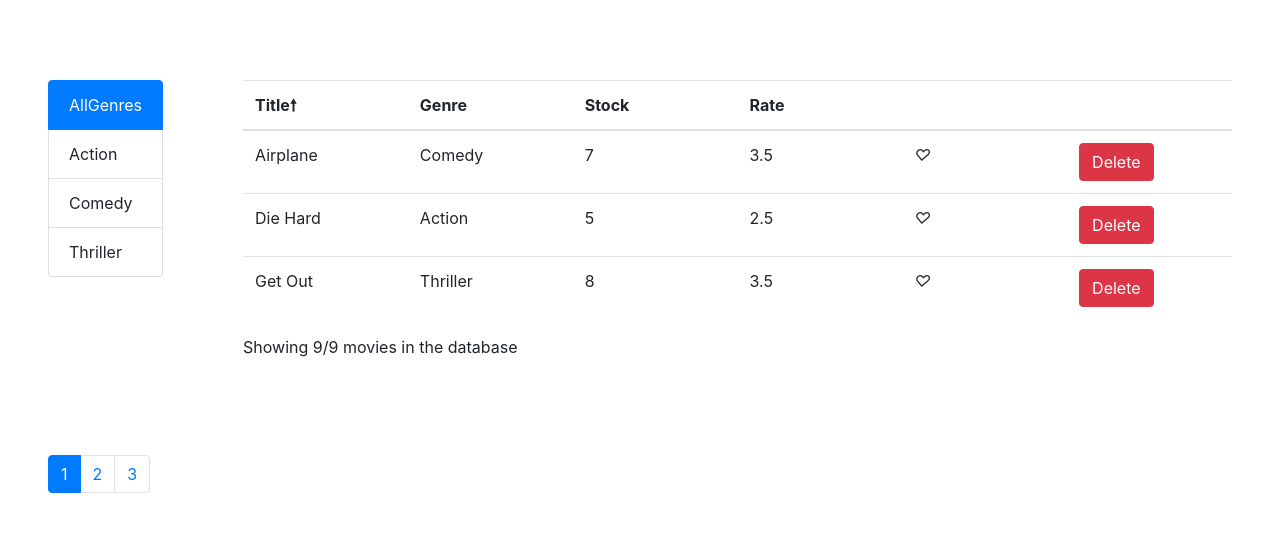
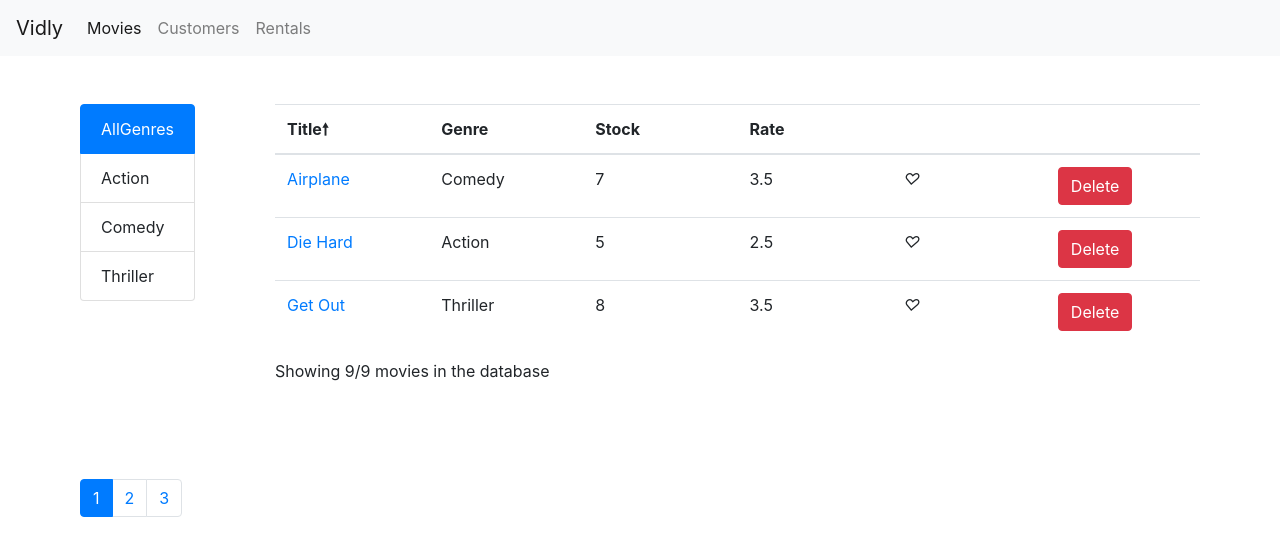
Before and after one commit to Jonas-Wessner/learn-react-vidly, a React (Create React App) app: page /movies in a window 1280 px wide. Shown: the top 556 px of the page. Built offline with nearby package versions, Linux system fonts and the light colour scheme.

Commit message:
feat: implement navbar and routing

```diff
--- a/package.json
+++ b/package.json
@@ -13,6 +13,7 @@
     "prop-types": "^15.7.2",
     "react": "^17.0.2",
     "react-dom": "^17.0.2",
+    "react-router-dom": "^5.2.0",
     "react-scripts": "4.0.3",
     "web-vitals": "^1.1.1"
   },
--- a/src/App.css
+++ b/src/App.css
@@ -36,3 +36,7 @@
     transform: rotate(360deg);
   }
 }
+
+.content {
+  padding: 3rem 5rem 0;
+}
--- a/src/App.js
+++ b/src/App.js
@@ -1,77 +1,34 @@
 import React, { Component } from "react";
+import { Redirect, Route, Switch } from "react-router-dom";
 import "./App.css";
-import Counters from "./components/counters";
-import Like from "./components/like";
 import NavBar from "./components/navBar";
+import Movies from "./components/movies";
+import Rentals from "./components/rentals";
+import Customers from "./components/customers";
+import MovieForm from "./components/movieForm";
+import NotFound from "./components/notFound";
 
 class App extends Component {
-  state = {
-    isLiked: false,
-    counters: [
-      { value: 1, id: 0 },
-      { value: 2, id: 1 },
-      { value: 12, id: 2 },
-    ],
-  };
-
-  handleDelete = counter => {
-    this.setState({
-      counters: this.state.counters.filter(elem => elem.id !== counter.id),
-    });
-  };
-
-  updateCounterValue = (counter, value) => {
-    const c = [...this.state.counters]; // clone counters
-    const index = c.indexOf(counter);
-    c[index] = { ...counter }; // clone relevant counter, because is is so far still referencing the counter in the state
-    c[index].value = value; // increment new value without modifying this.state
-    this.setState({ counters: c }); // let react properly update this.state
-  };
-
-  handleIncrement = counter => {
-    this.updateCounterValue(counter, counter.value + 1);
-  };
-
-  handleDecrement = counter => {
-    this.updateCounterValue(counter, counter.value - 1);
-  };
-
-  handleReset = () => {
-    this.setState({
-      counters: this.state.counters.map(counter => {
-        const c = { ...counter };
-        c.value = 0;
-        return c;
-      }),
-    });
-  };
-
-  handleLikeToggle = (bC, isEnabled) => {
-    const newState = { ...this.state };
-    newState.isLiked = isEnabled;
-    this.setState(newState);
-  };
-
-  render() {
+  render = () => {
     return (
       <React.Fragment>
-        <NavBar counters={this.state.counters} />
-        <main className="container">
-          <Like
-            isEnabled={this.state.isLiked}
-            onToggle={this.handleLikeToggle}
-          />
-          <Counters
-            counters={this.state.counters}
-            onReset={this.handleReset}
-            onIncrement={this.handleIncrement}
-            onDecrement={this.handleDecrement}
-            onDelete={this.handleDelete}
-          />
-        </main>
+        <NavBar />
+        <div className="content">
+          <Switch>
+            <Route path="/movies/:id" component={MovieForm} />
+            <Route path="/movies" component={Movies} />
+            <Route path="/customers" component={Customers} />
+            <Route path="/rentals" component={Rentals} />
+            {/* :id means that the component will get this part fo the url passed
+            in props.match.params as attribute with the name id */}
+            <Route path="/not-found" component={NotFound} />
+            <Redirect exact from="/" to="/movies" />
+            <Redirect to="not-found" />
+          </Switch>
+        </div>
       </React.Fragment>
     );
-  }
+  };
 }
 
 export default App;
--- /dev/null
+++ b/src/components/customers.jsx
@@ -0,0 +1,9 @@
+import React, { Component } from "react";
+
+class Customers extends Component {
+  render() {
+    return <h1>Customers</h1>;
+  }
+}
+
+export default Customers;
--- /dev/null
+++ b/src/components/movieForm.jsx
@@ -0,0 +1,20 @@
+import React, { Component } from "react";
+
+class MovieForm extends Component {
+  handleSave = () => {
+    this.props.history.push("/movies"); // redirect to movies page after save
+  };
+
+  render() {
+    return (
+      <React.Fragment>
+        <h1>Movie Form {this.props.match.params.id}</h1>
+        <button className="btn btn-primary" onClick={this.handleSave}>
+          Save
+        </button>
+      </React.Fragment>
+    );
+  }
+}
+
+export default MovieForm;
--- a/src/components/moviesTable.jsx
+++ b/src/components/moviesTable.jsx
@@ -1,4 +1,5 @@
 import { Component } from "react";
+import { Link } from "react-router-dom";
 import Like from "./like";
 import PropTypes from "prop-types";
 import Table from "./common/table";
@@ -6,7 +7,13 @@ import Table from "./common/table";
 class MoviesTable extends Component {
   // path is the path to the property displayed, name is the name displayed in the table-header
   columns = [
-    { path: "title", name: "Title" },
+    {
+      path: "title",
+      name: "Title",
+      getContent: movie => (
+        <Link to={`/movies/${movie._id}`}>{movie.title}</Link>
+      ),
+    },
     { path: "genre.name", name: "Genre" },
     { path: "numberInStock", name: "Stock" },
     { path: "dailyRentalRate", name: "Rate" },
--- a/src/components/navBar.jsx
+++ b/src/components/navBar.jsx
@@ -1,21 +1,41 @@
+import { Link, NavLink } from "react-router-dom";
+
 // stateless functional Component
 // this is a component that has not own state and therefore
 // can be built as a function that receives the props as a parameter
-// using it from the outside is exactly as if it was a full component extending the component class
+// using it from the outside is exactly as if it was a full component extending the component className
 
-const NavBar = ({ counters }) => {
+const NavBar = () => {
   return (
-    <nav id="navbar" className="navbar navbar-light bg-light">
-      <a className="navbar-brand" href="#">
-        NavBar
-      </a>
-      <span className="badge badge-success">
-        {counters.reduce((acc, counter) => {
-          return acc + counter.value;
-        }, 0)}
-      </span>
+    <nav className="navbar navbar-expand-lg navbar-light bg-light">
+      <Link className="navbar-brand" to="/">
+        Vidly
+      </Link>
+      <button
+        className="navbar-toggler"
+        type="button"
+        data-toggle="collapse"
+        data-target="#navbarNavAltMarkup"
+        aria-controls="navbarNavAltMarkup"
+        aria-expanded="false"
+        aria-label="Toggle navigation"
+      >
+        <span className="navbar-toggler-icon"></span>
+      </button>
+      <div className="collapse navbar-collapse" id="navbarNavAltMarkup">
+        <div className="navbar-nav">
+          <NavLink className="nav-item nav-link" to="/movies">
+            Movies
+          </NavLink>
+          <NavLink className="nav-item nav-link" to="/customers">
+            Customers
+          </NavLink>
+          <NavLink className="nav-item nav-link" to="/rentals">
+            Rentals
+          </NavLink>
+        </div>
+      </div>
     </nav>
   );
 };
-
 export default NavBar;
--- /dev/null
+++ b/src/components/notFound.jsx
@@ -0,0 +1,7 @@
+import React from "react";
+
+const NotFound = () => {
+  return <h1>404 Not Found</h1>;
+};
+
+export default NotFound;
--- /dev/null
+++ b/src/components/rentals.jsx
@@ -0,0 +1,9 @@
+import React, { Component } from "react";
+
+class Rentals extends Component {
+  render() {
+    return <h1>Rentals</h1>;
+  }
+}
+
+export default Rentals;
--- a/src/index.css
+++ b/src/index.css
@@ -1,6 +1,5 @@
 body {
   margin: 0;
-  padding: 5rem 3rem 0;
   font-family: -apple-system, BlinkMacSystemFont, "Segoe UI", "Roboto", "Oxygen",
     "Ubuntu", "Cantarell", "Fira Sans", "Droid Sans", "Helvetica Neue",
     sans-serif;
--- a/src/index.js
+++ b/src/index.js
@@ -5,10 +5,14 @@ import App from "./App";
 import reportWebVitals from "./reportWebVitals";
 import "bootstrap/dist/css/bootstrap.css";
 import Movies from "./components/movies";
+import NavBar from "./components/navBar";
+import { BrowserRouter } from "react-router-dom";
 
 ReactDOM.render(
   <React.StrictMode>
-    <Movies />
+    <BrowserRouter>
+      <App />
+    </BrowserRouter>
   </React.StrictMode>,
   document.getElementById("root")
 );
```
Also changed, not shown: 1 other file (tests, documents, lock files or other folders).
